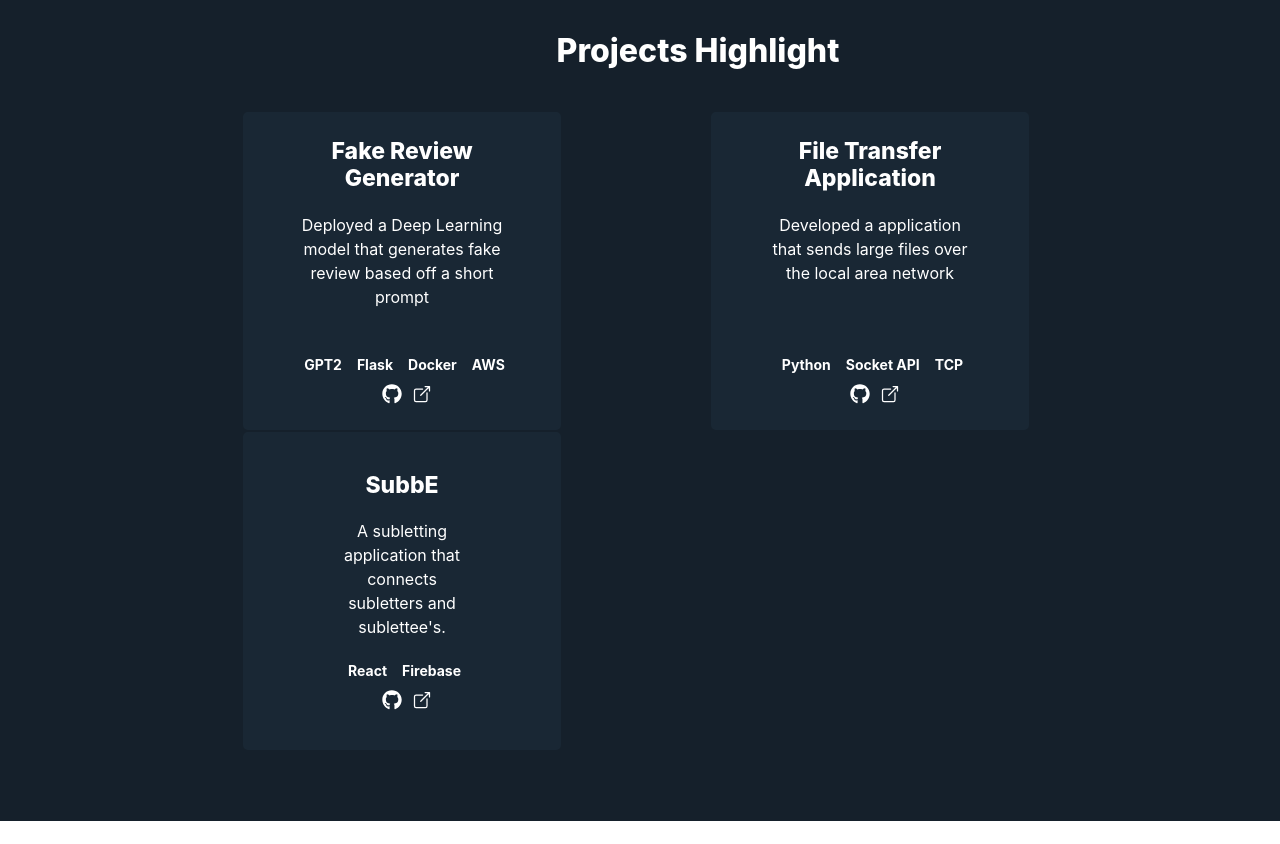
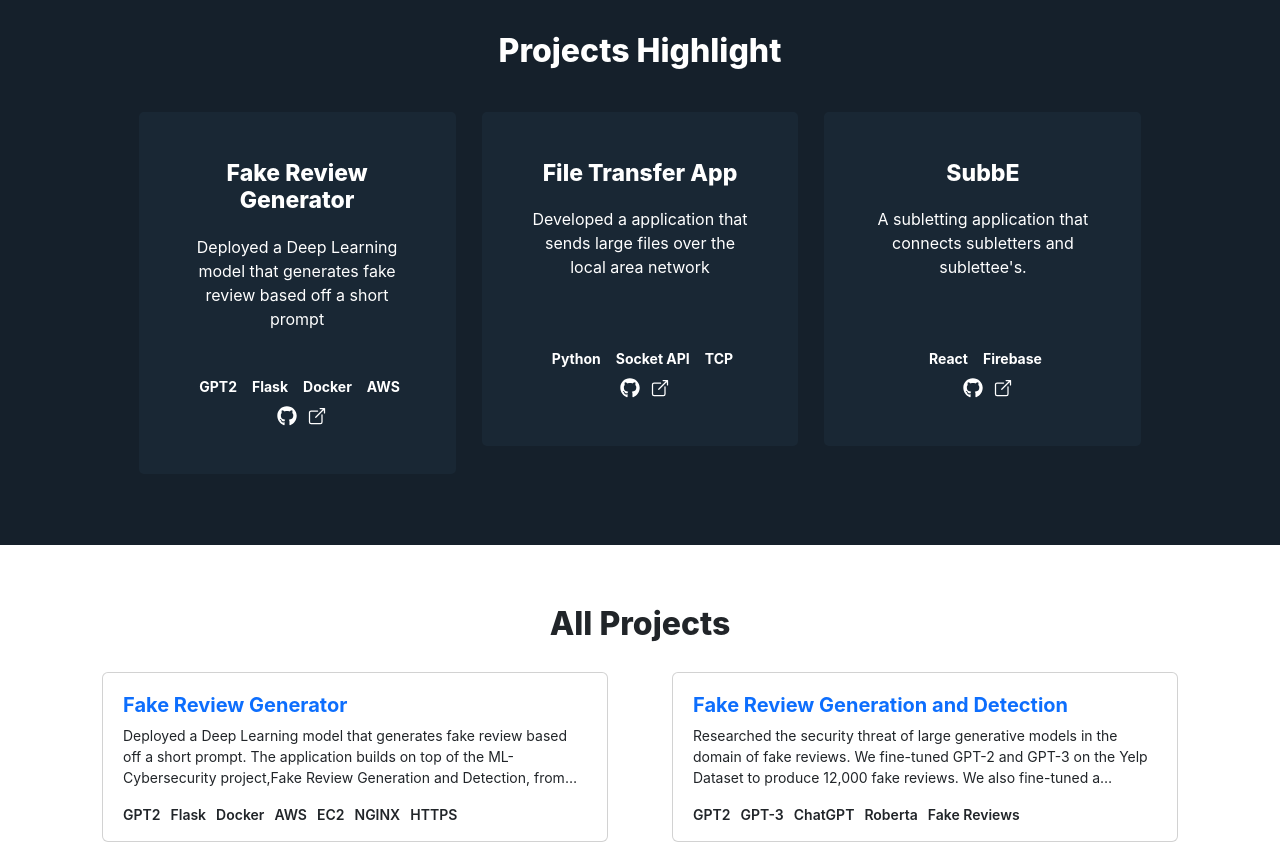
Before and after one commit to farhan0167/portfolio, a React (Create React App) app: page / in a window 1280 px wide. Shown: the part 840-1684 px from the top of the page. Built offline with nearby package versions, Linux system fonts and the light colour scheme.

Commit message:
fixed css

```diff
--- a/src/Pages/Home/Data/project-highlight-data.json
+++ b/src/Pages/Home/Data/project-highlight-data.json
@@ -9,7 +9,7 @@
     },
     {
         "id": 2,
-        "project_name": "File Transfer Application",
+        "project_name": "File Transfer App",
         "project_desc": "Developed a application that sends large files over the local area network",
         "project_stack": ["Python", "Socket API", "TCP"],
         "project_github": "https://github.com/farhan0167/FileTransferOverTCP",
--- a/src/Pages/Home/components/MoreProjects.js
+++ b/src/Pages/Home/components/MoreProjects.js
@@ -40,7 +40,7 @@
               {rows.map(row =>(
                   <Row>
                       {row.map(col => (
-                          <Col className='more-projects-col' lg={6} md={6} sm={12}>
+                          <Col className='more-projects-col' lg={6} md={12} sm={12}>
                           <Card className='more-projects-cards'>
                               <a href={col.project_github} target='_blank'><Card.Title>{col.project_name}</Card.Title></a>
                               <Card.Text>{col.project_desc}</Card.Text>
@@ -77,6 +77,10 @@
 }
 .card-text{
     font-size: 14px;
+    display: -webkit-box;
+    -webkit-line-clamp: 3;
+    -webkit-box-orient: vertical;
+    overflow: hidden;
 }
 .more-projects-col{
     height: 210px;
@@ -90,6 +94,7 @@
 .more-projects-tags{
     position: absolute;
     bottom: 15px;
+
 }
 .more-projects-tags span{
     margin-right: 10px;
@@ -104,6 +109,9 @@
         height: 235px;
 
     }
+    .more-projects-tags span{
+        font-size: 11px;
+    }
 }
 
 `
--- a/src/Pages/Home/components/Projects.js
+++ b/src/Pages/Home/components/Projects.js
@@ -24,9 +24,9 @@
      <Styles>
         <Container id="projects-container"className='projects-container' fluid>
             <h2 className='projects-container-header dark-thm'>Projects Highlight</h2>
-            <Row className='projects-container-row1'>
+            <Row className='projects-container-row1' >
                 {ProjectsData.map(data =>(
-                    <Col key={data.id}>
+                    <Col key={data.id} sm={12} md={4}>
                     <Card className='projects-container-cards' >
                     <Card.Body>
                         <Card.Title className='card-title dark-thm'>{data.project_name}</Card.Title>
@@ -61,7 +61,7 @@
     margin-bottom:30px;
     padding-top: 5.5%;
     padding-bottom: 5.5%;
-    padding-left: 10%;
+
 
 }
 .projects-container-header{
@@ -75,8 +75,6 @@
 }
 .projects-container-cards{
     background-color: #192734;
-    height: 20rem;
-    width: 20rem;
     padding: 10%;
     text-align: center;
     justify-content:center;
@@ -119,4 +117,5 @@
     color: #FFFFFF;
 }
 
+
 `
```
